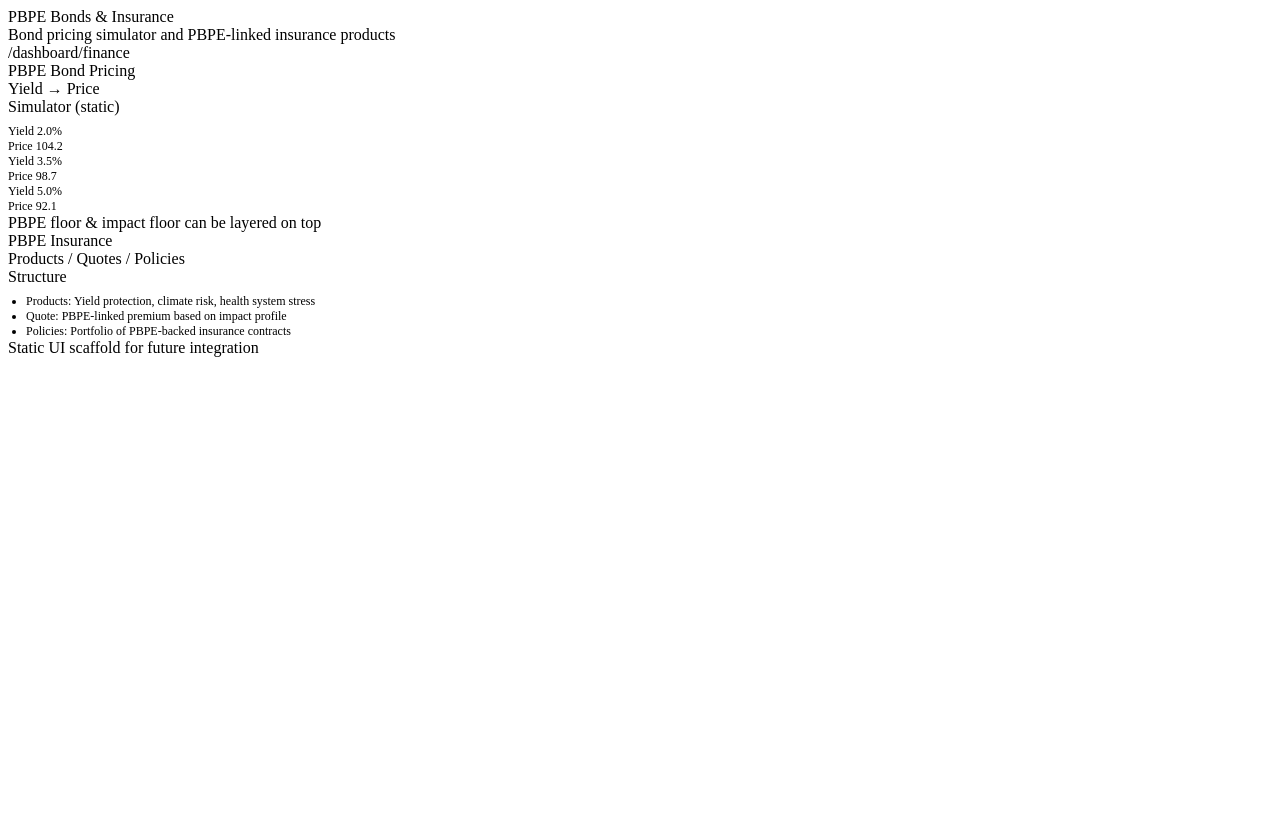
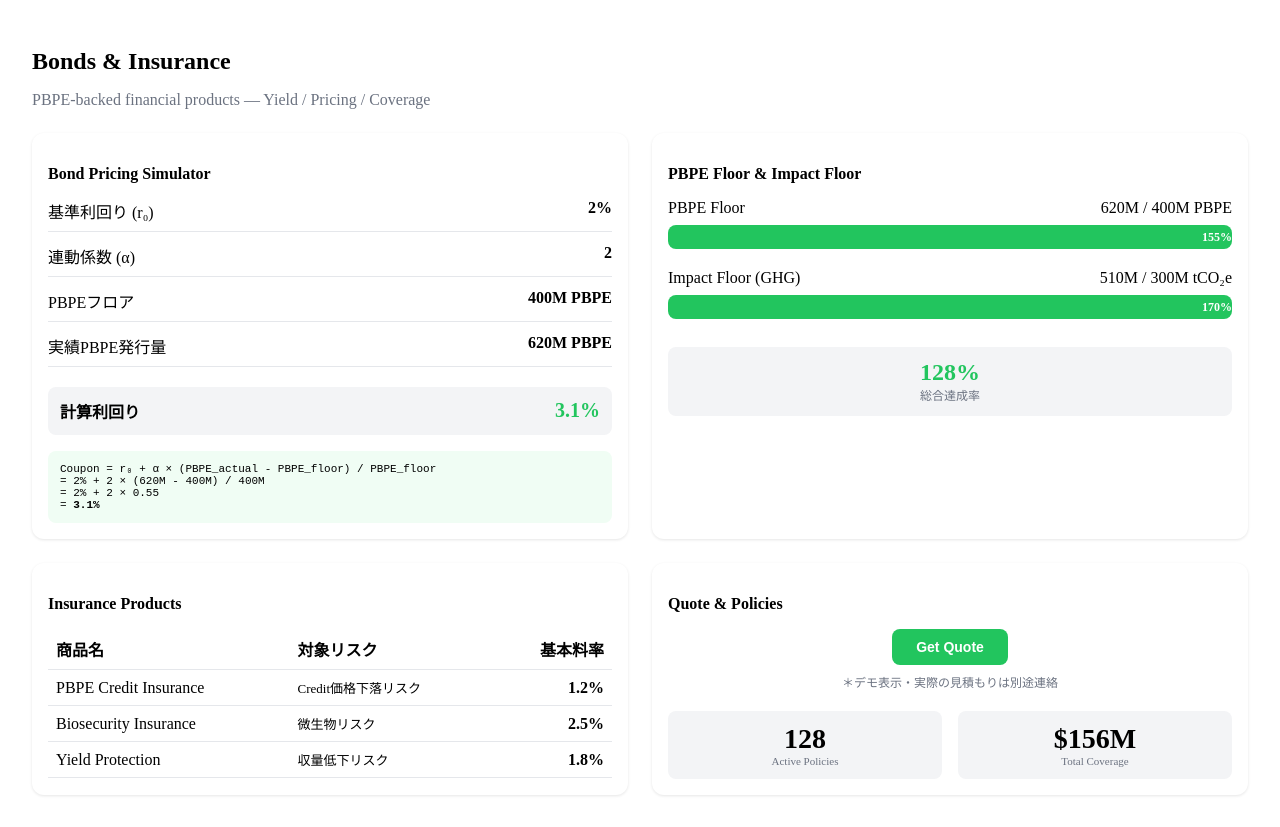
Before and after one commit to shimojok/PBPE-Marketplace, a Next.js app in the folder frontend/: page /dashboard/finance in a window 1280 px wide. Before the commit the page ends 800 px from the top, so only its background shows below. Built offline with nearby package versions, Linux system fonts and the light colour scheme.

Commit message:
Refactor Finance component to FinancePage

```diff
--- a/frontend/app/dashboard/finance/page.tsx
+++ b/frontend/app/dashboard/finance/page.tsx
@@ -1,69 +1,230 @@
-export default function Finance() {
+// frontend/app/dashboard/finance/page.tsx
+
+export default function FinancePage() {
+  // Bond パラメータ
+  const r0 = 2.0;  // 基準利回り (%)
+  const alpha = 2.0;  // パフォーマンス連動係数
+  const pbpeFloor = 400000000;  // PBPEフロア
+  const pbpeActual = 620000000;  // 実績PBPE発行量
+  const ghgFloor = 300000000;  // Impact Floor (tCO₂e)
+  const ghgActual = 510000000;  // 実績GHG削減量
+
+  // 利回り計算
+  const excessRatio = (pbpeActual - pbpeFloor) / pbpeFloor;
+  const couponRate = r0 + alpha * excessRatio;
+
+  // 達成率
+  const pbpeAchievement = (pbpeActual / pbpeFloor) * 100;
+  const ghgAchievement = (ghgActual / ghgFloor) * 100;
+
+  // Insurance 商品
+  const insuranceProducts = [
+    { name: "PBPE Credit Insurance", risk: "Credit価格下落リスク", rate: "1.2%" },
+    { name: "Biosecurity Insurance", risk: "微生物リスク", rate: "2.5%" },
+    { name: "Yield Protection", risk: "収量低下リスク", rate: "1.8%" },
+  ];
+
   return (
-    <>
-      <div className="main-header">
-        <div className="main-title-block">
-          <div className="main-title">PBPE Bonds & Insurance</div>
-          <div className="main-subtitle">
-            Bond pricing simulator and PBPE-linked insurance products
+    <div style={{ padding: "24px" }}>
+      {/* ヘッダー */}
+      <h1 style={{ fontSize: "24px", fontWeight: "bold", marginBottom: "8px" }}>
+        Bonds & Insurance
+      </h1>
+      <p style={{ color: "#6b7280", marginBottom: "24px" }}>
+        PBPE-backed financial products — Yield / Pricing / Coverage
+      </p>
+
+      {/* 中段：2列構成 */}
+      <div style={{
+        display: "grid",
+        gridTemplateColumns: "repeat(auto-fit, minmax(400px, 1fr))",
+        gap: "24px",
+        marginBottom: "24px",
+      }}>
+        {/* 左：Bond Pricing Simulator */}
+        <div style={{
+          background: "white",
+          padding: "16px",
+          borderRadius: "12px",
+          boxShadow: "0 1px 3px rgba(0,0,0,0.1)",
+        }}>
+          <h3 style={{ fontSize: "16px", fontWeight: "bold", marginBottom: "16px" }}>
+            Bond Pricing Simulator
+          </h3>
+          <div style={{ display: "flex", flexDirection: "column", gap: "12px" }}>
+            <div style={{ display: "flex", justifyContent: "space-between", borderBottom: "1px solid #e5e7eb", paddingBottom: "8px" }}>
+              <span>基準利回り (r₀)</span>
+              <span style={{ fontWeight: "bold" }}>{r0}%</span>
+            </div>
+            <div style={{ display: "flex", justifyContent: "space-between", borderBottom: "1px solid #e5e7eb", paddingBottom: "8px" }}>
+              <span>連動係数 (α)</span>
+              <span style={{ fontWeight: "bold" }}>{alpha}</span>
+            </div>
+            <div style={{ display: "flex", justifyContent: "space-between", borderBottom: "1px solid #e5e7eb", paddingBottom: "8px" }}>
+              <span>PBPEフロア</span>
+              <span style={{ fontWeight: "bold" }}>{(pbpeFloor / 1e6).toFixed(0)}M PBPE</span>
+            </div>
+            <div style={{ display: "flex", justifyContent: "space-between", borderBottom: "1px solid #e5e7eb", paddingBottom: "8px" }}>
+              <span>実績PBPE発行量</span>
+              <span style={{ fontWeight: "bold" }}>{(pbpeActual / 1e6).toFixed(0)}M PBPE</span>
+            </div>
+            <div style={{ display: "flex", justifyContent: "space-between", padding: "12px", background: "#f3f4f6", borderRadius: "8px", marginTop: "8px" }}>
+              <span style={{ fontWeight: "bold" }}>計算利回り</span>
+              <span style={{ fontSize: "20px", fontWeight: "bold", color: "#22c55e" }}>{couponRate.toFixed(1)}%</span>
+            </div>
+          </div>
+          <div style={{ marginTop: "16px", padding: "12px", background: "#f0fdf4", borderRadius: "8px", fontSize: "12px" }}>
+            <div style={{ fontFamily: "monospace", fontSize: "11px" }}>
+              Coupon = r₀ + α × (PBPE_actual - PBPE_floor) / PBPE_floor<br />
+              = {r0}% + {alpha} × ({pbpeActual/1e6}M - {pbpeFloor/1e6}M) / {pbpeFloor/1e6}M<br />
+              = {r0}% + {alpha} × {excessRatio.toFixed(2)}<br />
+              = <strong>{couponRate.toFixed(1)}%</strong>
+            </div>
           </div>
         </div>
-        <div className="main-badge">/dashboard/finance</div>
+
+        {/* 右：PBPE Floor / Impact Floor 可視化 */}
+        <div style={{
+          background: "white",
+          padding: "16px",
+          borderRadius: "12px",
+          boxShadow: "0 1px 3px rgba(0,0,0,0.1)",
+        }}>
+          <h3 style={{ fontSize: "16px", fontWeight: "bold", marginBottom: "16px" }}>
+            PBPE Floor & Impact Floor
+          </h3>
+          <div style={{ display: "flex", flexDirection: "column", gap: "20px" }}>
+            {/* PBPE Floor ゲージ */}
+            <div>
+              <div style={{ display: "flex", justifyContent: "space-between", marginBottom: "8px" }}>
+                <span>PBPE Floor</span>
+                <span>{(pbpeActual / 1e6).toFixed(0)}M / {(pbpeFloor / 1e6).toFixed(0)}M PBPE</span>
+              </div>
+              <div style={{ background: "#e5e7eb", borderRadius: "8px", height: "24px", overflow: "hidden" }}>
+                <div style={{
+                  width: `${Math.min(pbpeAchievement, 100)}%`,
+                  background: pbpeAchievement >= 100 ? "#22c55e" : "#f59e0b",
+                  height: "100%",
+                  display: "flex",
+                  alignItems: "center",
+                  justifyContent: "flex-end",
+                  paddingRight: "8px",
+                  color: "white",
+                  fontSize: "12px",
+                  fontWeight: "bold",
+                }}>
+                  {pbpeAchievement.toFixed(0)}%
+                </div>
+              </div>
+            </div>
+
+            {/* Impact Floor ゲージ */}
+            <div>
+              <div style={{ display: "flex", justifyContent: "space-between", marginBottom: "8px" }}>
+                <span>Impact Floor (GHG)</span>
+                <span>{(ghgActual / 1e6).toFixed(0)}M / {(ghgFloor / 1e6).toFixed(0)}M tCO₂e</span>
+              </div>
+              <div style={{ background: "#e5e7eb", borderRadius: "8px", height: "24px", overflow: "hidden" }}>
+                <div style={{
+                  width: `${Math.min(ghgAchievement, 100)}%`,
+                  background: ghgAchievement >= 100 ? "#22c55e" : "#f59e0b",
+                  height: "100%",
+                  display: "flex",
+                  alignItems: "center",
+                  justifyContent: "flex-end",
+                  paddingRight: "8px",
+                  color: "white",
+                  fontSize: "12px",
+                  fontWeight: "bold",
+                }}>
+                  {ghgAchievement.toFixed(0)}%
+                </div>
+              </div>
+            </div>
+
+            <div style={{ textAlign: "center", padding: "12px", background: "#f3f4f6", borderRadius: "8px", marginTop: "8px" }}>
+              <div style={{ fontSize: "24px", fontWeight: "bold", color: "#22c55e" }}>128%</div>
+              <div style={{ fontSize: "12px", color: "#6b7280" }}>総合達成率</div>
+            </div>
+          </div>
+        </div>
       </div>
 
-      <div className="grid grid-2">
-        <div className="card">
-          <div className="card-header">
-            <div>
-              <div className="card-title">PBPE Bond Pricing</div>
-              <div className="card-metric">Yield → Price</div>
-            </div>
-            <span className="card-tag">Simulator (static)</span>
-          </div>
-          <div style={{ marginTop: 8, fontSize: 12 }}>
-            <div className="bar-row">
-              <span className="bar-label">Yield 2.0%</span>
-              <div className="bar-track">
-                <div className="bar-fill" style={{ width: '80%' }} />
-              </div>
-              <span className="bar-value">Price 104.2</span>
-            </div>
-            <div className="bar-row">
-              <span className="bar-label">Yield 3.5%</span>
-              <div className="bar-track">
-                <div className="bar-fill" style={{ width: '60%', background: 'linear-gradient(90deg,#0ea5e9,#22c55e)' }} />
-              </div>
-              <span className="bar-value">Price 98.7</span>
-            </div>
-            <div className="bar-row">
-              <span className="bar-label">Yield 5.0%</span>
-              <div className="bar-track">
-                <div className="bar-fill" style={{ width: '40%', background: 'linear-gradient(90deg,#f97316,#22c55e)' }} />
-              </div>
-              <span className="bar-value">Price 92.1</span>
+      {/* 下段：2列構成 */}
+      <div style={{
+        display: "grid",
+        gridTemplateColumns: "repeat(auto-fit, minmax(400px, 1fr))",
+        gap: "24px",
+      }}>
+        {/* 左：Insurance Products */}
+        <div style={{
+          background: "white",
+          padding: "16px",
+          borderRadius: "12px",
+          boxShadow: "0 1px 3px rgba(0,0,0,0.1)",
+        }}>
+          <h3 style={{ fontSize: "16px", fontWeight: "bold", marginBottom: "16px" }}>
+            Insurance Products
+          </h3>
+          <table style={{ width: "100%", borderCollapse: "collapse" }}>
+            <thead>
+              <tr style={{ borderBottom: "1px solid #e5e7eb" }}>
+                <th style={{ textAlign: "left", padding: "8px" }}>商品名</th>
+                <th style={{ textAlign: "left", padding: "8px" }}>対象リスク</th>
+                <th style={{ textAlign: "right", padding: "8px" }}>基本料率</th>
+              </tr>
+            </thead>
+            <tbody>
+              {insuranceProducts.map((product, i) => (
+                <tr key={i} style={{ borderBottom: "1px solid #e5e7eb" }}>
+                  <td style={{ padding: "8px", fontWeight: 500 }}>{product.name}</td>
+                  <td style={{ padding: "8px", fontSize: "13px" }}>{product.risk}</td>
+                  <td style={{ textAlign: "right", padding: "8px", fontWeight: "bold" }}>{product.rate}</td>
+                </tr>
+              ))}
+            </tbody>
+          </table>
+        </div>
+
+        {/* 右：Quote / Policies */}
+        <div style={{
+          background: "white",
+          padding: "16px",
+          borderRadius: "12px",
+          boxShadow: "0 1px 3px rgba(0,0,0,0.1)",
+        }}>
+          <h3 style={{ fontSize: "16px", fontWeight: "bold", marginBottom: "16px" }}>
+            Quote & Policies
+          </h3>
+          <div style={{ textAlign: "center", marginBottom: "20px" }}>
+            <button style={{
+              background: "#22c55e",
+              color: "white",
+              border: "none",
+              padding: "10px 24px",
+              borderRadius: "8px",
+              fontSize: "14px",
+              fontWeight: "bold",
+              cursor: "pointer",
+            }}>
+              Get Quote
+            </button>
+            <div style={{ fontSize: "12px", color: "#6b7280", marginTop: "8px" }}>
+              ＊デモ表示・実際の見積もりは別途連絡
             </div>
           </div>
-          <div className="card-footer">PBPE floor & impact floor can be layered on top</div>
-        </div>
-
-        <div className="card">
-          <div className="card-header">
-            <div>
-              <div className="card-title">PBPE Insurance</div>
-              <div className="card-metric">Products / Quotes / Policies</div>
+          <div style={{ display: "grid", gridTemplateColumns: "1fr 1fr", gap: "16px" }}>
+            <div style={{ textAlign: "center", padding: "12px", background: "#f3f4f6", borderRadius: "8px" }}>
+              <div style={{ fontSize: "28px", fontWeight: "bold" }}>128</div>
+              <div style={{ fontSize: "11px", color: "#6b7280" }}>Active Policies</div>
             </div>
-            <span className="card-tag">Structure</span>
+            <div style={{ textAlign: "center", padding: "12px", background: "#f3f4f6", borderRadius: "8px" }}>
+              <div style={{ fontSize: "28px", fontWeight: "bold" }}>$156M</div>
+              <div style={{ fontSize: "11px", color: "#6b7280" }}>Total Coverage</div>
+            </div>
           </div>
-          <div style={{ marginTop: 8, fontSize: 12 }}>
-            <ul style={{ paddingLeft: 18, margin: 0 }}>
-              <li>Products: Yield protection, climate risk, health system stress</li>
-              <li>Quote: PBPE-linked premium based on impact profile</li>
-              <li>Policies: Portfolio of PBPE-backed insurance contracts</li>
-            </ul>
-          </div>
-          <div className="card-footer">Static UI scaffold for future integration</div>
         </div>
       </div>
-    </>
-  )
+    </div>
+  );
 }
```
